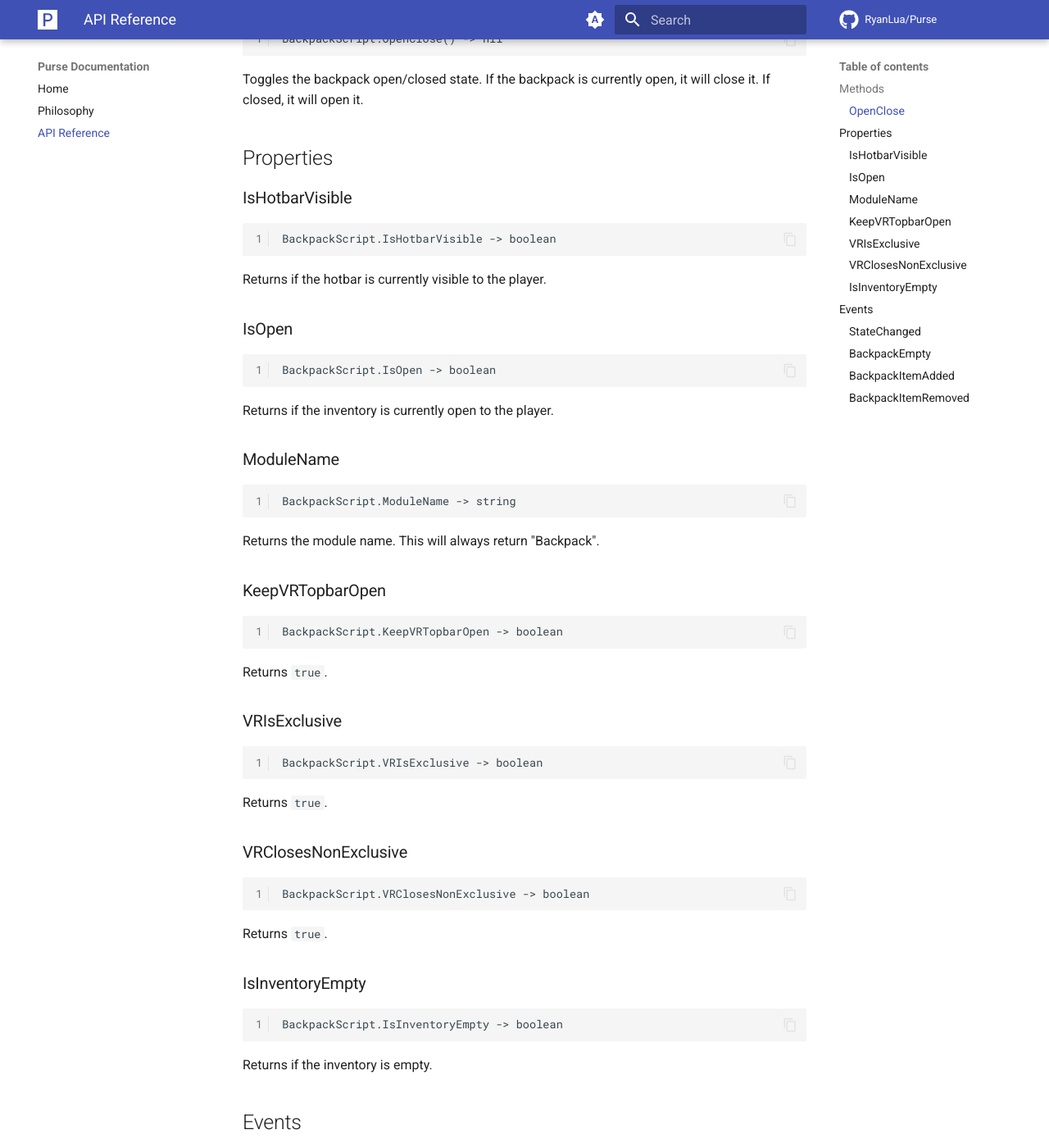
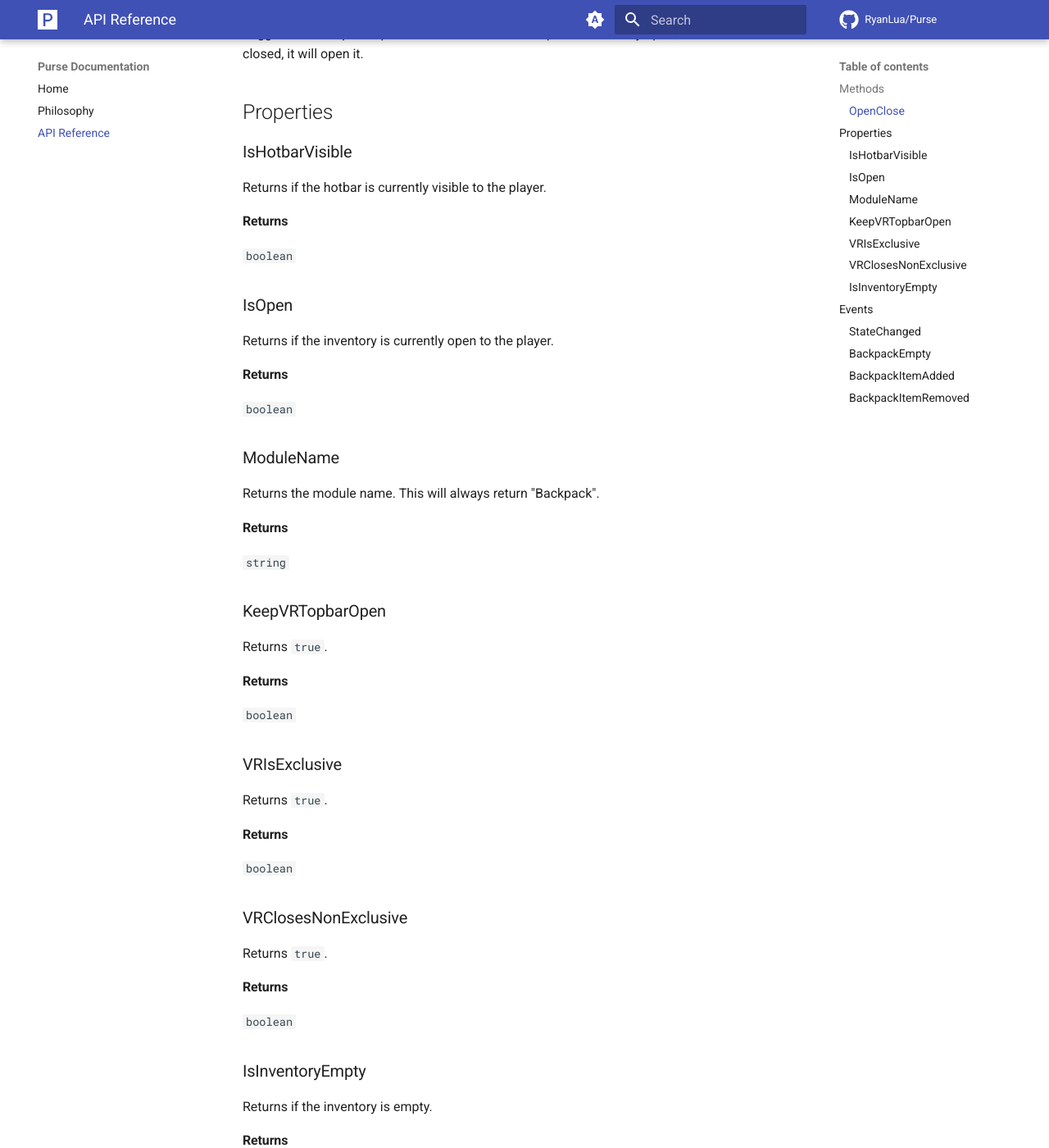
Before and after one commit to RyanLua/Purse, an MkDocs documentation site: the page built from docs/api-reference.md, in a window 1280 px wide and 1400 px high, scrolled down 494 px. Shown: the whole window at 82% size. Built offline with MkDocs 1.6.1 and Material for MkDocs 9.7.7, drawn with Linux system fonts in a browser that asks for light colours; comment, search, counter and statistics services are not loaded; some of the changed text lies outside the part shown.

Commit message:
Improve returns formatting
Signed-off-by: GitHub <noreply@github.com>

````diff
--- a/docs/api-reference.md
+++ b/docs/api-reference.md
@@ -11,100 +11,97 @@
 
 ### OpenClose
 
-```
-BackpackScript:OpenClose() -> nil
-```
-
 Toggles the backpack open/closed state. If the backpack is currently open, it will close it. If closed, it will open it.
 
 ## Properties
 
 ### IsHotbarVisible
 
-```
-BackpackScript.IsHotbarVisible -> boolean
-```
+Returns if the hotbar is currently visible to the player.
 
-Returns if the hotbar is currently visible to the player.
+#### Returns
+
+`boolean`
 
 ### IsOpen
 
-```
-BackpackScript.IsOpen -> boolean
-```
+Returns if the inventory is currently open to the player.
 
-Returns if the inventory is currently open to the player.
+#### Returns
+
+`boolean`
 
 ### ModuleName
 
-```
-BackpackScript.ModuleName -> string
-```
+Returns the module name. This will always return "Backpack".
 
-Returns the module name. This will always return "Backpack".
+#### Returns
+
+`string`
 
 ### KeepVRTopbarOpen
 
-```
-BackpackScript.KeepVRTopbarOpen -> boolean
-```
+Returns `true`.
+
+#### Returns
+
+`boolean`
+
+### VRIsExclusive
 
 Returns `true`.
 
-### VRIsExclusive
+#### Returns
 
-```
-BackpackScript.VRIsExclusive -> boolean
-```
+`boolean`
+
+### VRClosesNonExclusive
 
 Returns `true`.
 
-### VRClosesNonExclusive
+#### Returns
 
-```
-BackpackScript.VRClosesNonExclusive -> boolean
-```
-
-Returns `true`.
+`boolean`
 
 ### IsInventoryEmpty
 
-```
-BackpackScript.IsInventoryEmpty -> boolean
-```
+Returns if the inventory is empty.
 
-Returns if the inventory is empty.
+#### Returns
+
+`boolean`
 
 ## Events
 
 ### StateChanged
 
-```
-BackpackScript.StateChanged -> BindableEvent
-```
+Fires when the backpack is closed or opened.
 
-Fires when the backpack is closed or opened.
+#### Returns
+
+`BindableEvent`
+
 
 ### BackpackEmpty
 
-```
-BackpackScript.BackpackEmpty -> BindableEvent
-```
+Fires when the inventory is empty.
 
-Fires when the inventory is empty.
+#### Returns
+
+`BindableEvent`
 
 ### BackpackItemAdded
 
-```
-BackpackScript.BackpackItemAdded -> BindableEvent
-```
+Fires when a item is added to the inventory.
 
-Fires when a item is added to the inventory.
+#### Returns
+
+`BindableEvent`
 
 ### BackpackItemRemoved
 
-```
-BackpackScript.BackpackItemRemoved -> BindableEvent
-```
+Fires when a item is removed from the inventory.
 
-Fires when a item is removed from the inventory.
+#### Returns
+
+`BindableEvent`
--- a/mkdocs.yml
+++ b/mkdocs.yml
@@ -42,6 +42,8 @@ extra:
       name: Discord
 
 markdown_extensions:
+  - toc:
+      toc_depth: 3
   - pymdownx.highlight:
       linenums: true
   - pymdownx.superfences
````
